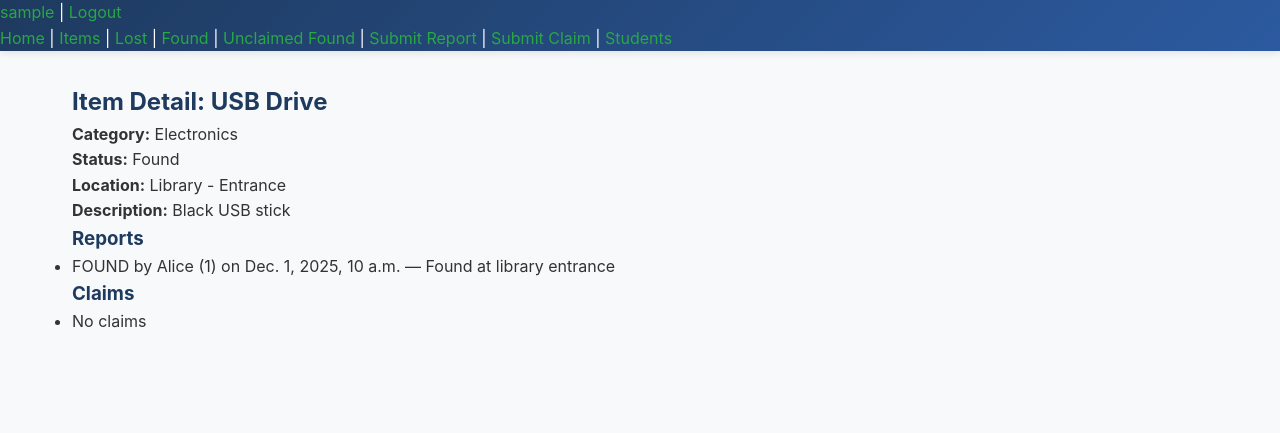
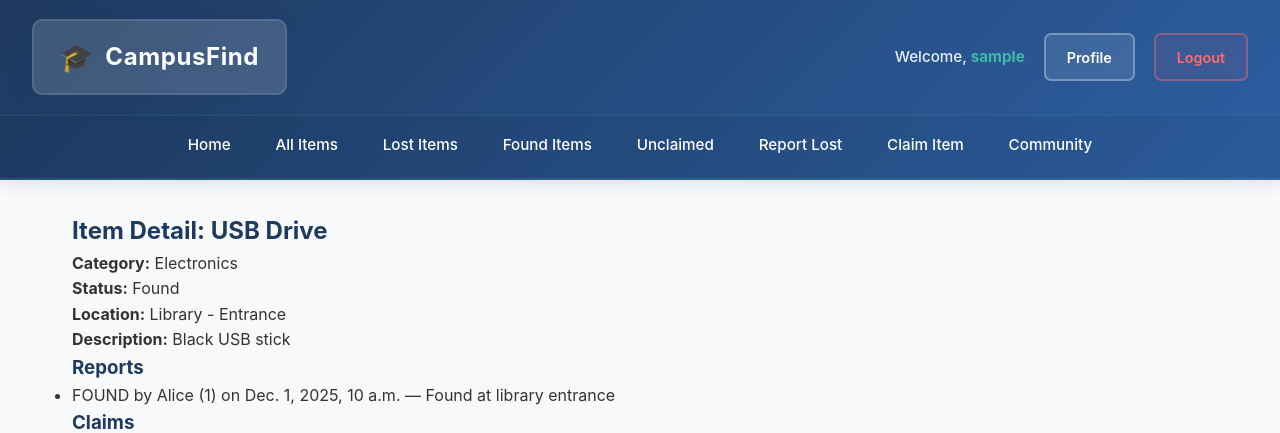
Before and after one commit to NeuroDeepDev/campusfind, a Django app: page /items/1/ in a window 1280 px wide. Shown: the top 433 px of the page. Run offline with Django 4.2, Linux system fonts and the light colour scheme; the visitor is signed in with stand-in values (Sample User, id 1); data comes from the database, SQL or seed files in the repository; data that the repository does not hold is empty.

```diff
--- a/core/templates/base.html
+++ b/core/templates/base.html
@@ -7,27 +7,48 @@
   <link rel="stylesheet" href="/static/style.css">
 </head>
 <body>
-  <header>
-    <div class="topbar">
-      <div class="top-left">
+  <header class="main-header">
+    <div class="header-container">
+      <!-- Left Side: Logo/Brand -->
+      <div class="header-left">
+        <a href="/" class="campus-find-logo" onclick="clearAllFilters(event)">
+          <span class="logo-icon">🎓</span>
+          <span class="logo-text">CampusFind</span>
+        </a>
+      </div>
+
+      <!-- Right Side: Auth Info & Buttons -->
+      <div class="header-right">
         {% if request.user.is_authenticated %}
-          <a href="/profile/">{{ request.user.username }}</a> |
-          <a href="/accounts/logout/">Logout</a>
+          <span class="user-welcome">Welcome, <span class="user-name">{{ request.user.username }}</span></span>
+          <a href="/profile/" class="auth-btn profile-btn">Profile</a>
+          <a href="/accounts/logout/" class="auth-btn logout-btn">Logout</a>
         {% else %}
-          <a href="/accounts/login/">Login</a> |
-          <a href="/accounts/register/">Register</a>
+          <a href="/accounts/login/" class="auth-btn login-btn">Login</a>
+          <a href="/accounts/register/" class="auth-btn register-btn">Register</a>
         {% endif %}
       </div>
+
+      <!-- Hamburger Menu Toggle (Mobile Only) -->
+      <button class="hamburger-menu" id="hamburger-toggle" aria-label="Toggle navigation menu">
+        <span></span>
+        <span></span>
+        <span></span>
+      </button>
     </div>
-    <nav>
-      <a href="/">Home</a> |
-      <a href="/items/">Items</a> |
-      <a href="/lost/">Lost</a> |
-      <a href="/found/">Found</a> |
-      <a href="/found/unclaimed/">Unclaimed Found</a> |
-      <a href="/reports/submit/">Submit Report</a> |
-      <a href="/claims/submit/">Submit Claim</a> |
-      <a href="/students/">Students</a>
+
+    <!-- Navigation Menu -->
+    <nav class="main-nav" id="mobile-nav">
+      <div class="nav-container">
+        <a href="/" class="nav-item">Home</a>
+        <a href="/items/" class="nav-item">All Items</a>
+        <a href="/lost/" class="nav-item">Lost Items</a>
+        <a href="/found/" class="nav-item">Found Items</a>
+        <a href="/found/unclaimed/" class="nav-item">Unclaimed</a>
+        <a href="/reports/submit/" class="nav-item">Report Lost</a>
+        <a href="/claims/submit/" class="nav-item">Claim Item</a>
+        <a href="/students/" class="nav-item">Community</a>
+      </div>
     </nav>
   </header>
   <main>
--- a/core/views.py
+++ b/core/views.py
@@ -3,12 +3,14 @@ from django.urls import reverse
 from django.db.models import Q
 from .models import Item, Report, Claim, Student, Category
 from .forms import ItemForm, ReportForm, ClaimForm, StudentForm
-from .forms import RegistrationForm
+from .forms import RegistrationForm, LostItemForm
 from django.contrib.auth import authenticate, login, logout
 from django.contrib.auth.decorators import login_required
 from django.contrib.auth.forms import AuthenticationForm
 from django.contrib.auth.models import User
 from django.shortcuts import HttpResponse
+from django.views import View
+from django.contrib import messages
 
 
 def home(request):
@@ -148,3 +150,22 @@ def add_student(request):
     else:
         form = StudentForm()
     return render(request, 'student_form.html', {'form': form})
+
+
+class LostItemReportView(View):
+    def get(self, request):
+        # Render the form for reporting lost items
+        form = LostItemForm()
+        return render(request, 'lost_items.html', {'form': form})
+
+    def post(self, request):
+        # Handle form submission
+        form = LostItemForm(request.POST, request.FILES)
+        if form.is_valid():
+            # Save the report
+            report = form.save(commit=False)
+            report.reporter = request.user
+            report.save()
+            messages.success(request, 'Your report has been submitted successfully.')
+            return redirect('home')
+        return render(request, 'lost_items.html', {'form': form})
--- a/static/script.js
+++ b/static/script.js
@@ -1,5 +1,36 @@
-// Minimal JS: form validation, search filtering, confirm delete
+// Clear all filters and state when CampusFind logo is clicked
+function clearAllFilters(e) {
+  // Clear localStorage
+  localStorage.clear();
+
+  // Clear sessionStorage
+  sessionStorage.clear();
+
+  // Clear URL query parameters by navigating to clean home URL
+  e.preventDefault();
+  window.location.href = '/';
+}
+
+// Hamburger menu toggle for mobile
 document.addEventListener('DOMContentLoaded', function(){
+  const hamburgerBtn = document.getElementById('hamburger-toggle');
+  const mobileNav = document.getElementById('mobile-nav');
+
+  if (hamburgerBtn && mobileNav) {
+    hamburgerBtn.addEventListener('click', function() {
+      hamburgerBtn.classList.toggle('active');
+      mobileNav.classList.toggle('mobile-hidden');
+    });
+
+    // Close menu when a nav item is clicked
+    document.querySelectorAll('.nav-item').forEach(function(item) {
+      item.addEventListener('click', function() {
+        hamburgerBtn.classList.remove('active');
+        mobileNav.classList.add('mobile-hidden');
+      });
+    });
+  }
+
   // Confirm delete helpers (if any delete buttons exist)
   document.querySelectorAll('.confirm-delete').forEach(function(btn){
     btn.addEventListener('click', function(e){
@@ -8,6 +39,7 @@ document.addEventListener('DOMContentLoaded', function(){
       }
     });
   });
+
   // Simple client-side search filtering if present
   var searchForm = document.getElementById('search-form');
   if(searchForm){
--- a/static/style.css
+++ b/static/style.css
@@ -14,126 +14,388 @@ body {
 }
 
 /* Header & Navigation */
-header {
-  background: linear-gradient(135deg, #1e3a5f 0%, #2c5aa0 100%);
-  color: white;
-  padding: 0;
+.main-header {
+  background: linear-gradient(135deg, #1e3a5f 0%, #2d5fa3 100%);
+  color: #fff;
   position: sticky;
   top: 0;
   z-index: 1000;
-  box-shadow: 0 2px 8px rgba(0, 0, 0, 0.1);
+  box-shadow: 0 4px 16px rgba(30, 58, 95, 0.12);
+  border-bottom: 2px solid rgba(61, 184, 170, 0.2);
 }
 
-.navbar {
-  max-width: 100%;
+/* Top Header Bar - Logo & Auth */
+.header-container {
+  display: flex;
+  justify-content: space-between;
+  align-items: center;
+  max-width: 1400px;
   margin: 0 auto;
+  padding: 1.2rem 2rem;
+  gap: 3rem;
+}
+
+/* Left: Logo/Brand */
+.header-left {
+  display: flex;
+  align-items: center;
+  gap: 1rem;
+  flex: 0 0 auto;
+}
+
+.campus-find-logo {
+  display: flex;
+  align-items: center;
+  gap: 0.7rem;
+  text-decoration: none;
+  padding: 0.9rem 1.6rem;
+  border-radius: 10px;
+  background: rgba(255, 255, 255, 0.15);
+  color: #ffffff;
+  font-weight: 700;
+  font-size: 1.5rem;
+  letter-spacing: 0.6px;
+  transition: all 0.35s cubic-bezier(0.34, 1.56, 0.64, 1);
+  box-shadow: 0 6px 20px rgba(30, 58, 95, 0.2);
+  cursor: pointer;
+  border: 2px solid rgba(255, 255, 255, 0.1);
+  white-space: nowrap;
+}
+
+.logo-icon {
+  font-size: 1.7rem;
+  display: flex;
+  align-items: center;
+}
+
+.logo-text {
+  white-space: nowrap;
+}
+
+.campus-find-logo:hover {
+  background: rgba(61, 184, 170, 0.3);
+  transform: translateY(-4px) scale(1.02);
+  box-shadow: 0 10px 30px rgba(30, 58, 95, 0.25);
+  border-color: rgba(61, 184, 170, 0.5);
+}
+
+.campus-find-logo:active {
+  transform: translateY(-1px) scale(0.98);
+}
+
+/* Right: Auth Info & Buttons */
+.header-right {
+  display: flex;
+  align-items: center;
+  gap: 1.2rem;
+  flex: 0 0 auto;
+}
+
+.user-welcome {
+  font-size: 0.95rem;
+  color: rgba(255, 255, 255, 0.9);
+  font-weight: 500;
+  white-space: nowrap;
+}
+
+.user-name {
+  color: #3db8aa;
+  font-weight: 700;
+}
+
+.auth-btn {
+  padding: 0.65rem 1.3rem;
+  border-radius: 7px;
+  font-weight: 600;
+  font-size: 0.9rem;
+  text-decoration: none;
+  cursor: pointer;
+  border: 2px solid transparent;
+  transition: all 0.3s cubic-bezier(0.34, 1.56, 0.64, 1);
+  display: inline-block;
+  white-space: nowrap;
+}
+
+.profile-btn,
+.login-btn {
+  color: #ffffff;
+  border: 2px solid rgba(255, 255, 255, 0.3);
+  background: rgba(255, 255, 255, 0.1);
+}
+
+.profile-btn:hover,
+.login-btn:hover {
+  background-color: rgba(61, 184, 170, 0.2);
+  border-color: #3db8aa;
+  color: #3db8aa;
+  transform: translateY(-2px);
+  box-shadow: 0 6px 16px rgba(61, 184, 170, 0.25);
+}
+
+.register-btn {
+  background: linear-gradient(135deg, #3db8aa, #2c9a8c);
+  color: white;
+  border: 2px solid #3db8aa;
+}
+
+.register-btn:hover {
+  transform: translateY(-2px);
+  box-shadow: 0 8px 24px rgba(61, 184, 170, 0.35);
+  border-color: #2c9a8c;
+}
+
+.logout-btn {
+  color: #ff6b6b;
+  border: 2px solid rgba(255, 107, 107, 0.4);
+  background: rgba(255, 107, 107, 0.08);
+}
+
+.logout-btn:hover {
+  background-color: rgba(255, 107, 107, 0.15);
+  border-color: #ff6b6b;
+  color: #ff9999;
+  transform: translateY(-2px);
+  box-shadow: 0 6px 16px rgba(255, 107, 107, 0.2);
+}
+
+/* Hamburger Menu (Hidden on Desktop) */
+.hamburger-menu {
+  display: none;
+  flex-direction: column;
+  justify-content: space-between;
+  width: 28px;
+  height: 24px;
+  background: transparent;
+  border: none;
+  cursor: pointer;
   padding: 0;
+}
+
+.hamburger-menu span {
+  width: 100%;
+  height: 3px;
+  background-color: #ffffff;
+  border-radius: 3px;
+  transition: all 0.3s ease;
+}
+
+.hamburger-menu.active span:nth-child(1) {
+  transform: rotate(45deg) translate(8px, 8px);
+}
+
+.hamburger-menu.active span:nth-child(2) {
+  opacity: 0;
+}
+
+.hamburger-menu.active span:nth-child(3) {
+  transform: rotate(-45deg) translate(7px, -7px);
+}
+
+/* Navigation Menu */
+.main-nav {
+  background: rgba(0, 0, 0, 0.05);
+  border-top: 1px solid rgba(61, 184, 170, 0.15);
+  max-height: auto;
+  overflow: hidden;
+  transition: max-height 0.3s ease;
+}
+
+.main-nav.mobile-hidden {
+  max-height: 0;
+  overflow: hidden;
 }
 
 .nav-container {
   display: flex;
-  justify-content: space-between;
+  justify-content: center;
   align-items: center;
-  padding: 0.75rem 2rem;
-  max-width: 1200px;
+  max-width: 1400px;
   margin: 0 auto;
-  width: 100%;
+  padding: 0;
+  flex-wrap: wrap;
+  gap: 0;
 }
 
-.nav-left {
-  display: flex;
-  align-items: center;
+.nav-item {
+  color: #ffffff;
+  text-decoration: none;
+  padding: 1.1rem 1.4rem;
+  font-weight: 500;
+  font-size: 0.95rem;
+  transition: all 0.3s ease;
+  border-bottom: 3px solid transparent;
+  position: relative;
+  white-space: nowrap;
 }
 
-.nav-brand {
-  color: white;
-  text-decoration: none;
-  font-size: 1.8rem;
-  font-weight: 700;
-  letter-spacing: 0.5px;
-  transition: opacity 0.3s ease;
+.nav-item::after {
+  content: '';
+  position: absolute;
+  bottom: 0;
+  left: 50%;
+  width: 0;
+  height: 3px;
+  background: linear-gradient(135deg, #3db8aa, #2c9a8c);
+  transition: all 0.3s ease;
+  transform: translateX(-50%);
 }
 
-.nav-brand:hover {
-  opacity: 0.9;
+.nav-item:hover {
+  color: #3db8aa;
+  background-color: rgba(61, 184, 170, 0.08);
 }
 
-.nav-right {
-  display: flex;
-  align-items: center;
-  gap: 1rem;
+.nav-item:hover::after {
+  width: 70%;
 }
 
-.user-greeting {
-  color: #e0e0e0;
-  font-size: 0.95rem;
-  margin-right: 0.5rem;
+.nav-item:active {
+  background-color: rgba(61, 184, 170, 0.12);
 }
 
-.username {
-  font-weight: 600;
-  color: white;
+/* Responsive Design */
+@media (max-width: 1024px) {
+  .header-container {
+    padding: 1rem 1.5rem;
+    gap: 2rem;
+  }
+
+  .campus-find-logo {
+    font-size: 1.3rem;
+    padding: 0.8rem 1.4rem;
+  }
+
+  .logo-icon {
+    font-size: 1.5rem;
+  }
+
+  .nav-item {
+    padding: 0.95rem 1.1rem;
+    font-size: 0.9rem;
+  }
+
+  .auth-btn {
+    padding: 0.6rem 1.1rem;
+    font-size: 0.85rem;
+  }
+
+  .user-welcome {
+    font-size: 0.9rem;
+  }
 }
 
-.nav-link {
-  color: white;
-  text-decoration: none;
-  padding: 0.5rem 1rem;
-  border-radius: 4px;
-  transition: background-color 0.3s ease;
+@media (max-width: 768px) {
+  .main-header {
+    box-shadow: 0 3px 12px rgba(30, 58, 95, 0.1);
+  }
+
+  .header-container {
+    padding: 0.9rem 1.2rem;
+    gap: 1rem;
+  }
+
+  .header-left {
+    flex: 1;
+  }
+
+  .campus-find-logo {
+    font-size: 1.2rem;
+    padding: 0.7rem 1.2rem;
+    gap: 0.5rem;
+  }
+
+  .logo-icon {
+    font-size: 1.4rem;
+  }
+
+  .logo-text {
+    font-size: 1.2rem;
+  }
+
+  .header-right {
+    gap: 0.8rem;
+    flex: 1;
+    justify-content: flex-end;
+  }
+
+  .user-welcome {
+    display: none;
+  }
+
+  .auth-btn {
+    padding: 0.55rem 0.95rem;
+    font-size: 0.8rem;
+  }
+
+  .hamburger-menu {
+    display: flex;
+  }
+
+  .nav-container {
+    flex-direction: column;
+    gap: 0;
+    width: 100%;
+  }
+
+  .nav-item {
+    width: 100%;
+    text-align: center;
+    padding: 1rem 1.2rem;
+    border-bottom: 1px solid rgba(61, 184, 170, 0.1);
+    border-right: none;
+  }
+
+  .nav-item::after {
+    display: none;
+  }
+
+  .nav-item:hover {
+    background-color: rgba(61, 184, 170, 0.12);
+    border-bottom-color: #3db8aa;
+  }
+
+  .main-nav.mobile-hidden {
+    max-height: 0;
+  }
+
+  .main-nav:not(.mobile-hidden) {
+    max-height: 500px;
+  }
 }
 
-.nav-link:hover {
-  background-color: rgba(255, 255, 255, 0.1);
-}
+@media (max-width: 480px) {
+  .header-container {
+    padding: 0.8rem 1rem;
+    gap: 0.7rem;
+  }
 
-.nav-btn {
-  padding: 0.6rem 1.2rem;
-  border: none;
-  border-radius: 4px;
-  font-weight: 600;
-  font-size: 0.9rem;
-  cursor: pointer;
-  text-decoration: none;
-  transition: all 0.3s ease;
-  display: inline-block;
-}
+  .campus-find-logo {
+    font-size: 1.1rem;
+    padding: 0.6rem 1rem;
+  }
 
-.login-btn {
-  background-color: #fff;
-  color: #1e3a5f;
-  border: 2px solid #fff;
-  box-shadow: 0 4px 6px rgba(0, 0, 0, 0.1);
-}
+  .logo-icon {
+    font-size: 1.3rem;
+  }
 
-.login-btn:hover {
-  background-color: #f0f0f0;
-  transform: translateY(-2px);
-  box-shadow: 0 6px 12px rgba(0, 0, 0, 0.15);
-}
+  .header-right {
+    gap: 0.5rem;
+  }
 
-.register-btn {
-  background: linear-gradient(135deg, #28a745 0%, #20c997 100%);
-  color: white;
-  border: 2px solid #20c997;
-  box-shadow: 0 4px 6px rgba(0, 0, 0, 0.1);
-}
+  .auth-btn {
+    padding: 0.5rem 0.8rem;
+    font-size: 0.75rem;
+  }
 
-.register-btn:hover {
-  background: linear-gradient(135deg, #218838 0%, #1aa179 100%);
-  transform: translateY(-2px);
-  box-shadow: 0 6px 12px rgba(0, 0, 0, 0.15);
-}
+  .hamburger-menu {
+    width: 24px;
+    height: 20px;
+  }
 
-.logout {
-  background-color: rgba(255, 255, 255, 0.2);
-  color: white;
-  border: 1px solid rgba(255, 255, 255, 0.3);
-}
+  .hamburger-menu span {
+    height: 2px;
+  }
 
-.logout:hover {
-  background-color: rgba(255, 255, 255, 0.3);
-  transform: translateY(-2px);
 }
 
 /* Main Content */
@@ -431,42 +693,30 @@ form button {
 }
 
 form button:hover {
-  background: linear-gradient(135deg, #218838 0%, #1aa179 100%);
+  background: linear-gradient(135deg, #2c9a8c, #20807a);
   transform: translateY(-2px);
   box-shadow: 0 4px 8px rgba(0, 0, 0, 0.15);
 }
 
 /* Links and text */
 a {
-  color: #28a745;
+  color: #3db8aa;
   text-decoration: none;
   transition: color 0.3s ease;
 }
 
 a:hover {
-  color: #20c997;
+  color: #2c9a8c;
 }
 
 h1, h2, h3, h4, h5, h6 {
   color: #1e3a5f;
 }
 
-/* Responsive Design */
+/* Responsive Design for Main Content */
 @media (max-width: 768px) {
   main {
     padding: 1rem;
-  }
-
-  .nav-container {
-    padding: 0.75rem 1rem;
-    flex-direction: column;
-    gap: 1rem;
-  }
-
-  .nav-right {
-    width: 100%;
-    justify-content: center;
-    flex-wrap: wrap;
   }
 
   .hero {
```
Also changed, not shown: other parts of static/style.css (+10 -27 lines), core/forms.py (+16 -1 lines), core/models.py (+31 -0 lines), core/templates/lost_items.html (+8 -8 lines).
